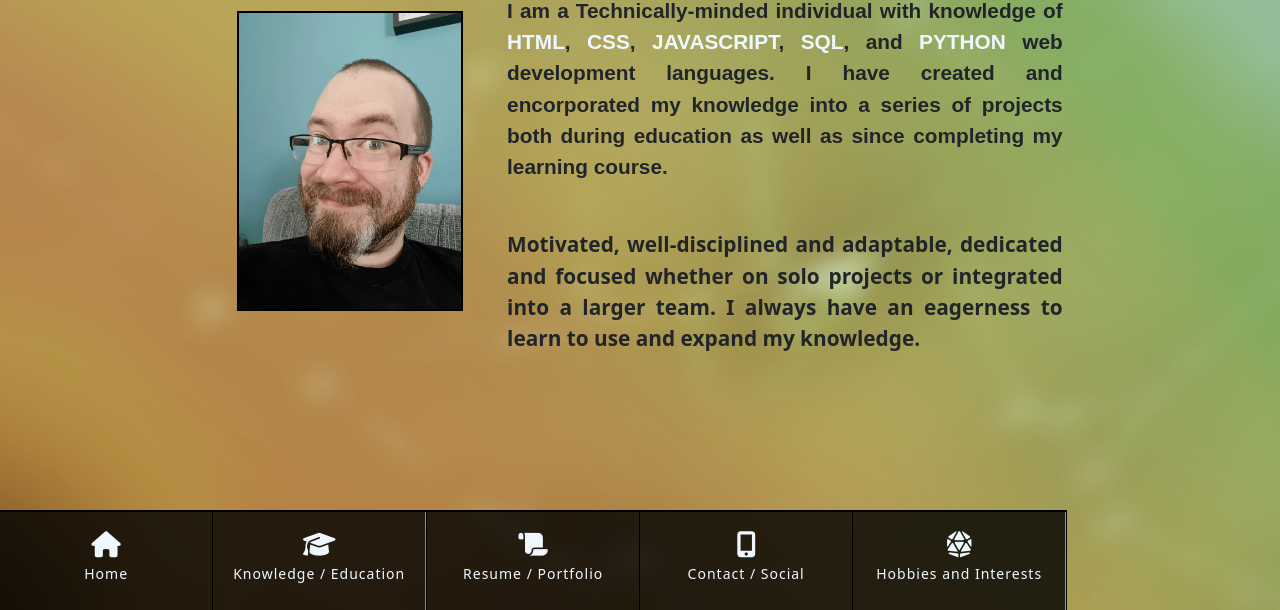
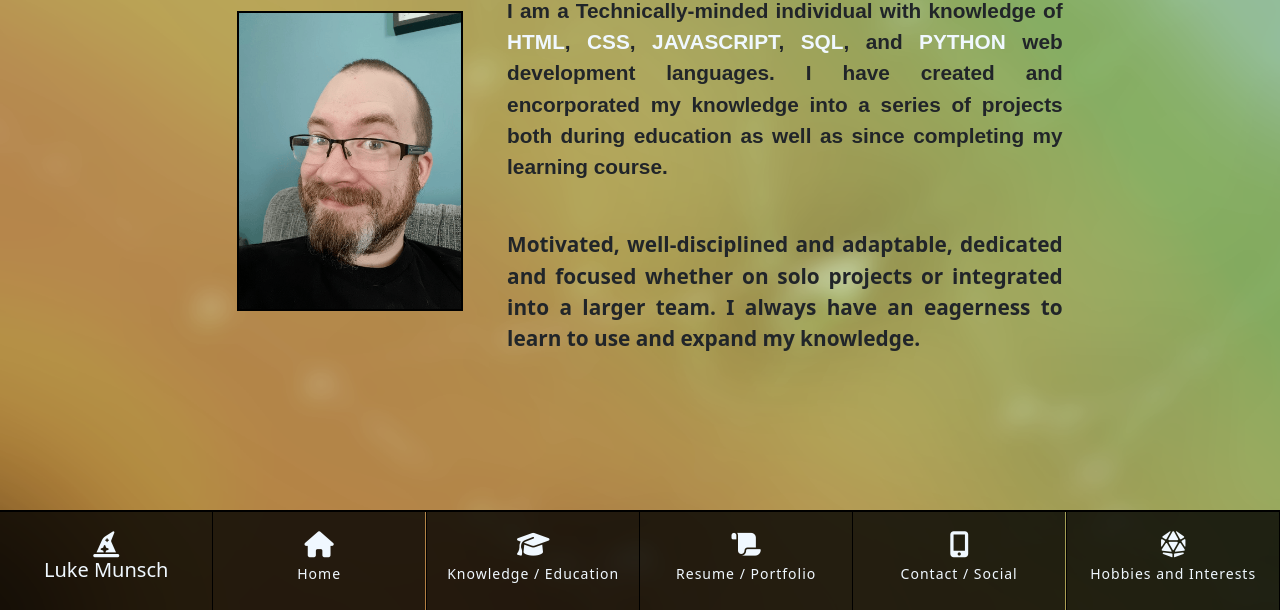
Before and after one commit to lukemunsch/professional-portfolio, a Django app: page / in a window 1280 px wide. Shown: the part 190-800 px from the top of the page. Run offline with Django 3.2, Linux system fonts and the light colour scheme; some libraries are stand-ins or nearby versions; some web fonts are replaced.

Commit message:
Update link to remove github and add new home btn

```diff
--- a/static/css/base.css
+++ b/static/css/base.css
@@ -99,6 +99,10 @@ body {
     font-size: 14px;
     font-weight: 300;
     letter-spacing: 1px;
+}
+
+a.bg-blue {
+    background-color: blue;
 }
 
 /*----------------------- Hover.css effects ---*/
--- a/templates/base.html
+++ b/templates/base.html
@@ -2,54 +2,71 @@
 
 <!DOCTYPE html>
 <html lang="en">
-
   <head>
     {% block meta %}
     <meta charset="UTF-8" />
     <meta http-equiv="X-UA-Compatible" content="IE=edge" />
     <meta name="viewport" content="width=device-width, initial-scale=1.0" />
     <meta name="author" content="Luke Munsch" />
-  <meta name="description" content="Technical Portfolio for the creative works of Luke Munsch" />
+    <meta
+      name="description"
+      content="Technical Portfolio for the creative works of Luke Munsch"
+    />
 
-  {% endblock %}
-  {% block extra_meta %} {% endblock %}
-
-  {% block corecss %}
+    {% endblock %} {% block extra_meta %} {% endblock %} {% block corecss %}
 
     <!--favicon-->
 
     <!--CSS only-->
 
-  <link href="https://cdn.jsdelivr.net/npm/bootstrap@5.1.3/dist/css/bootstrap.min.css" rel="stylesheet"
-    integrity="sha384-1BmE4kWBq78iYhFldvKuhfTAU6auU8tT94WrHftjDbrCEXSU1oBoqyl2QvZ6jIW3" crossorigin="anonymous" />
+    <link
+      href="https://cdn.jsdelivr.net/npm/bootstrap@5.1.3/dist/css/bootstrap.min.css"
+      rel="stylesheet"
+      integrity="sha384-1BmE4kWBq78iYhFldvKuhfTAU6auU8tT94WrHftjDbrCEXSU1oBoqyl2QvZ6jIW3"
+      crossorigin="anonymous"
+    />
 
-  <link rel="stylesheet" href="https://cdnjs.cloudflare.com/ajax/libs/hover.css/2.1.1/css/hover-min.css"
-    type="text/css" />
+    <link
+      rel="stylesheet"
+      href="https://cdnjs.cloudflare.com/ajax/libs/hover.css/2.1.1/css/hover-min.css"
+      type="text/css"
+    />
 
     <link rel="stylesheet" type="text/css" href="{% static 'css/base.css' %}" />
 
-  {% endblock %}
+    {% endblock %} {% block extra_css %}{% endblock extra_css %}
 
-  {% block extra_css %}{% endblock extra_css %}
+    <!-- core js scripts -->
     {% block core_js %}
 
     <!--fontawesome-->
-  <script src="https://kit.fontawesome.com/5889d2f18a.js" crossorigin="anonymous"></script>
+    <script
+      src="https://kit.fontawesome.com/5889d2f18a.js"
+      crossorigin="anonymous"
+    ></script>
 
     <!--jquery-->
-  <script src="https://code.jquery.com/jquery-3.6.0.min.js"
-    integrity="sha256-/xUj+3OJU5yExlq6GSYGSHk7tPXikynS7ogEvDej/m4=" crossorigin="anonymous"></script>
+    <script
+      src="https://code.jquery.com/jquery-3.6.0.min.js"
+      integrity="sha256-/xUj+3OJU5yExlq6GSYGSHk7tPXikynS7ogEvDej/m4="
+      crossorigin="anonymous"
+    ></script>
 
     <!--bootstrap-->
-  <script src="https://cdn.jsdelivr.net/npm/bootstrap@5.2.0/dist/js/bootstrap.min.js"
-    integrity="sha384-ODmDIVzN+pFdexxHEHFBQH3/9/vQ9uori45z4JjnFsRydbmQbmL5t1tQ0culUzyK" crossorigin="anonymous">
-  </script>
+    <script
+      src="https://cdn.jsdelivr.net/npm/bootstrap@5.2.0/dist/js/bootstrap.min.js"
+      integrity="sha384-ODmDIVzN+pFdexxHEHFBQH3/9/vQ9uori45z4JjnFsRydbmQbmL5t1tQ0culUzyK"
+      crossorigin="anonymous"
+    ></script>
 
     <!-- EmailJS -->
-  <script type='text/javascript' src='https://cdn.jsdelivr.net/npm/emailjs-com@3/dist/email.min.js'></script>
-  <script type='text/javascript'>
+    <script
+      type="text/javascript"
+      src="https://cdn.jsdelivr.net/npm/emailjs-com@3/dist/email.min.js"
+    ></script>
+    <script type="text/javascript">
       (function () {
-      emailjs.init('user_5eO9noqcNWgonydHagisl');
+        emailjs.init("user_5eO9noqcNWgonydHagisl");
       })();
     </script>
 
@@ -67,13 +84,18 @@
           <h1 class="top-header">Luke Munsch</h1>
           <h3 class="subheader">Junior Full-Stack Web Developer</h3>
           <p class="linkedin">
-          <a href="https://www.linkedin.com/in/luke-munsch-b4696020/" target="_blank">
+            <a
+              href="https://www.linkedin.com/in/luke-munsch-b4696020/"
+              target="_blank"
+            >
               <i class="fab fa-linkedin" aria-hidden="true"></i>
               <span> LinkedIn Profile</span>
             </a>
             ||
-          <a href="#" target="_blank"><i class="fa fa-download" aria-hidden="true"></i><span> Download CV
-              File</span></a>
+            <a href="{% static 'cv/luke-munsch-cv.docx' %}" target="_blank"
+              ><i class="fa fa-download" aria-hidden="true"></i
+              ><span> Download CV File</span></a
+            >
           </p>
         </div>
       </div>
@@ -96,24 +118,39 @@
         <div class="d-none d-md-block col-md-12">
           <ul id="nav" class="list-inline menucontainer row text-center">
             <li class="col-md-2 menuitem my-auto">
-            <a href="{% url 'home' %}" class="hvr-sweep-to-top"><i class="fa fa-home" aria-hidden="true"></i><span>
-                Home</span></a>
+              <a href="{% url 'home' %}" class="hvr-sweep-to-top"
+                ><i class="fas fa-hat-wizard"></i><h5> Luke Munsch</h5></a
+              >
             </li>
             <li class="col-md-2 menuitem my-auto">
-            <a href="{% url 'education' %}" class="hvr-sweep-to-top"><i class="fa fa-graduation-cap"
-                aria-hidden="true"></i><span> Knowledge / Education</span></a>
+              <a href="{% url 'home' %}" class="hvr-sweep-to-top"
+                ><i class="fa fa-home" aria-hidden="true"></i
+                ><span> Home</span></a
+              >
             </li>
             <li class="col-md-2 menuitem my-auto">
-            <a href="{% url 'resume' %}" class="hvr-sweep-to-top"><i class="fas fa-scroll" aria-hidden="true"></i><span>
-                Resume / Portfolio</span></a>
+              <a href="{% url 'education' %}" class="hvr-sweep-to-top"
+                ><i class="fa fa-graduation-cap" aria-hidden="true"></i
+                ><span> Knowledge / Education</span></a
+              >
             </li>
             <li class="col-md-2 menuitem my-auto">
-            <a href="{% url 'contact' %}" class="hvr-sweep-to-top"><i class="fas fa-mobile-alt"
-                aria-hidden="true"></i><span> Contact / Social</span></a>
+              <a href="{% url 'resume' %}" class="hvr-sweep-to-top"
+                ><i class="fas fa-scroll" aria-hidden="true"></i
+                ><span> Resume / Portfolio</span></a
+              >
             </li>
             <li class="col-md-2 menuitem my-auto">
-            <a href="{% url 'hobbies' %}" class="hvr-sweep-to-top"><i class="fas fa-dice-d20"
-                aria-hidden="true"></i><span> Hobbies and Interests</span></a>
+              <a href="{% url 'contact' %}" class="hvr-sweep-to-top"
+                ><i class="fas fa-mobile-alt" aria-hidden="true"></i
+                ><span> Contact / Social</span></a
+              >
+            </li>
+            <li class="col-md-2 menuitem my-auto">
+              <a href="{% url 'hobbies' %}" class="hvr-sweep-to-top"
+                ><i class="fas fa-dice-d20" aria-hidden="true"></i
+                ><span> Hobbies and Interests</span></a
+              >
             </li>
           </ul>
         </div>
@@ -122,5 +159,4 @@
     </footer>
     {% block postloadjs %} {% endblock %}
   </body>
-
 </html>
--- a/templates/includes/mobile-nav.html
+++ b/templates/includes/mobile-nav.html
@@ -1,6 +1,11 @@
 <div class="row no-gutters">
   <div class="d-md-none col p-0">
     <ul id="nav" class="list-inline menucontainer row text-center">
+      <li class="col-4 menuitem my-auto">
+        <a href="{% url 'home' %}" class="hvr-sweep-to-top"
+          ><i class="fas fa-hat-wizard"></i><h3> Luke Munsch</h3></a
+        >
+      </li>
       <li class="col-4 menuitem my-auto">
         <a href="{% url 'home' %}" class="hvr-sweep-to-top"
           ><i class="fa fa-home" aria-hidden="true"></i
```
Also changed, not shown: 1 other file. Lines whose indentation alone changed are shown as unchanged.
